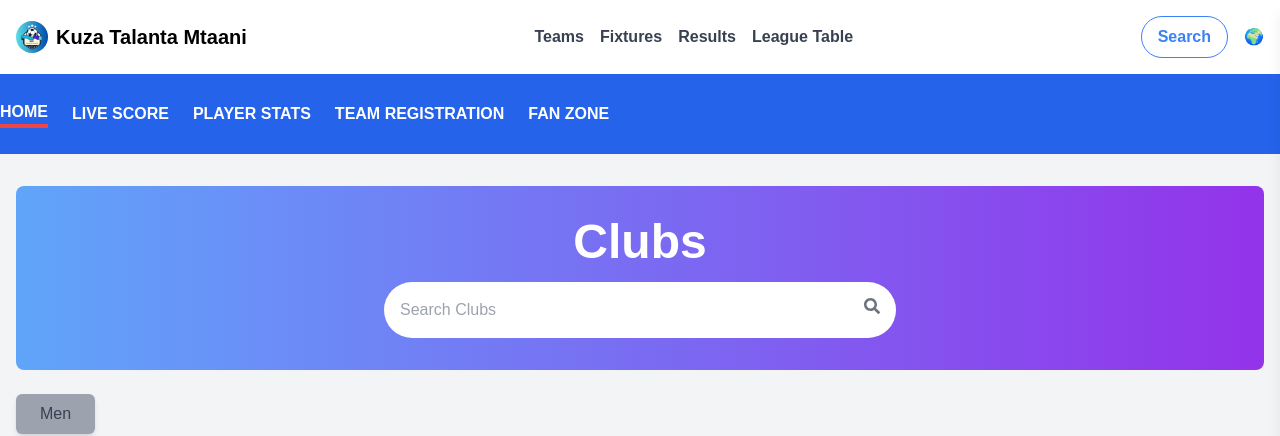
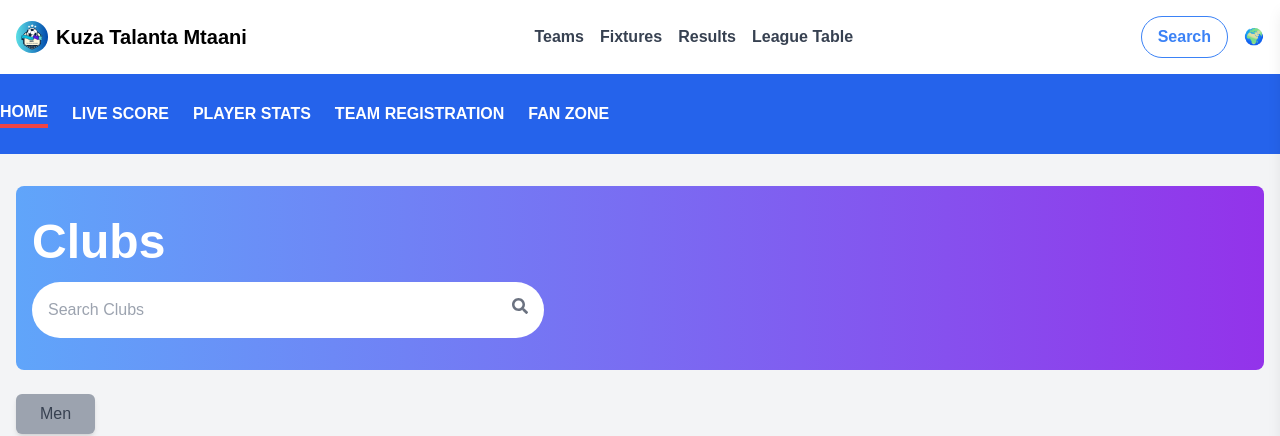
Before and after one commit to Richardkyalo/talanta-mtaani, a Next.js app: page /Teams in a window 1280 px wide. Shown: the top 436 px of the page. Built offline with nearby package versions, Linux system fonts and the light colour scheme.

Commit message:
teams added

```diff
--- a/components/Teams/ClubList.js
+++ b/components/Teams/ClubList.js
@@ -38,12 +38,12 @@ const ClubList = () => {
     return (
         <section className="container bg-gray-100 mx-auto px-4 py-8">
             {/* Header */}
-            <div className="text-center py-8 bg-gradient-to-r from-blue-400 to-purple-600 text-white rounded-lg mb-6">
-                <h1 className="text-5xl font-bold mb-4">Clubs</h1>
-                <div className="relative max-w-lg mx-auto">
+            <div className="py-8 bg-gradient-to-r from-blue-400 to-purple-600 text-white rounded-lg mb-6">
+                <h1 className="text-5xl mx-4 font-bold mb-4">Clubs</h1>
+                <div className="relative max-w-lg mx-4">
                     <input
                         type="text"
-                        className="w-full p-4 sm:rounded-xl md:rounded-full text-black"
+                        className="w-full p-4 rounded-lg md:rounded-full text-black"
                         placeholder="Search Clubs"
                         value={searchTerm}
                         onChange={handleSearch}
```
